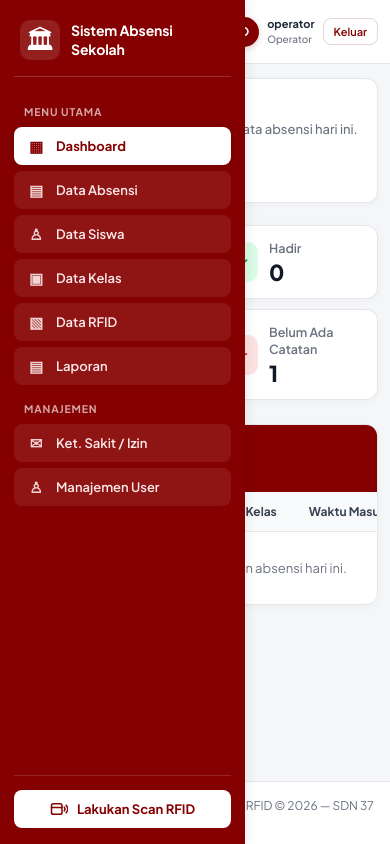
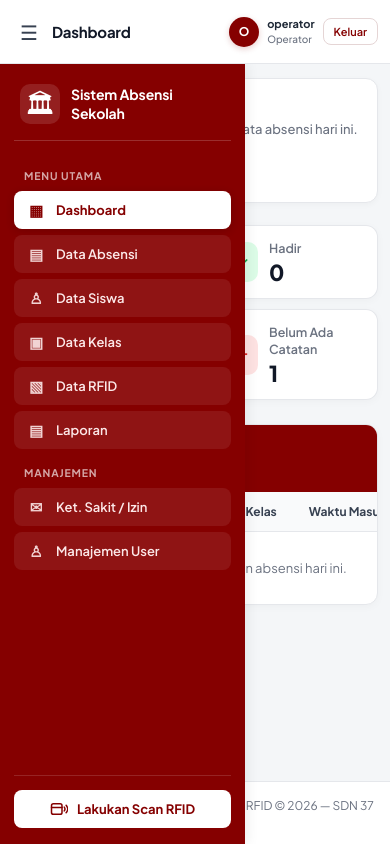
Before and after one commit to adrichanilham/absensi_rfid, a Laravel app: page /dashboard in a window 390 px wide. Run offline with Laravel 12, Linux system fonts and the light colour scheme; a user stored in the database is signed in; data comes from the database, SQL or seed files in the repository; data that the repository does not hold is empty.

Commit message:
fix: perbaiki posisi sidebar responsif pada tampilan mobile

```diff
--- a/resources/views/layouts/app.blade.php
+++ b/resources/views/layouts/app.blade.php
@@ -379,9 +379,9 @@
         @media (max-width: 800px) {
             .sidebar {
                 position: fixed;
-                top: 0;
+                top: 64px;
                 left: 0;
-                height: 100vh;
+                height: calc(100dvh - 64px);
                 margin-left: 0;
             }
 
@@ -396,6 +396,7 @@
             .topbar {
                 min-height: 64px;
                 padding: 10px 16px;
+                z-index: 110;
             }
 
             .topbar-left {
```
